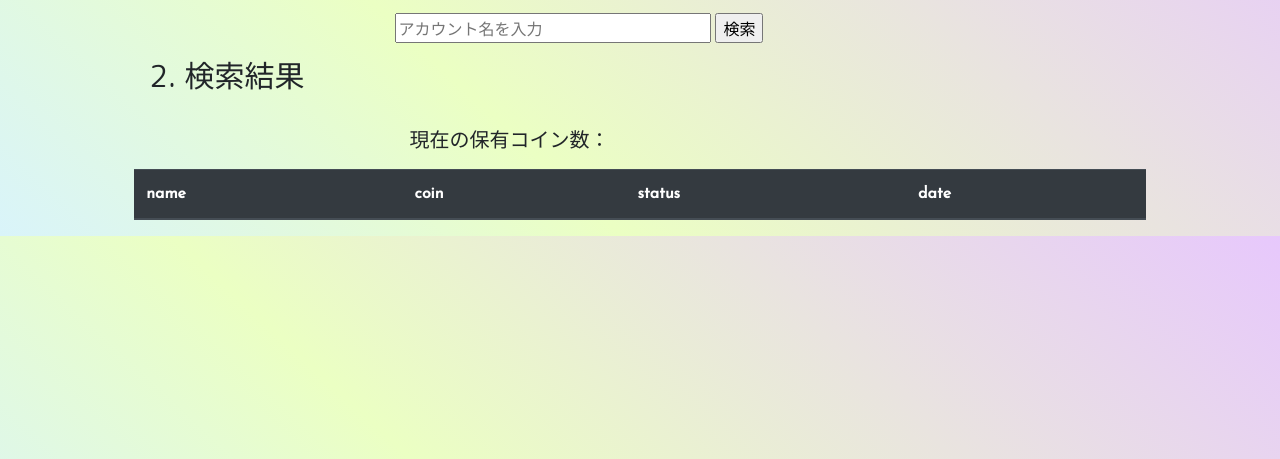
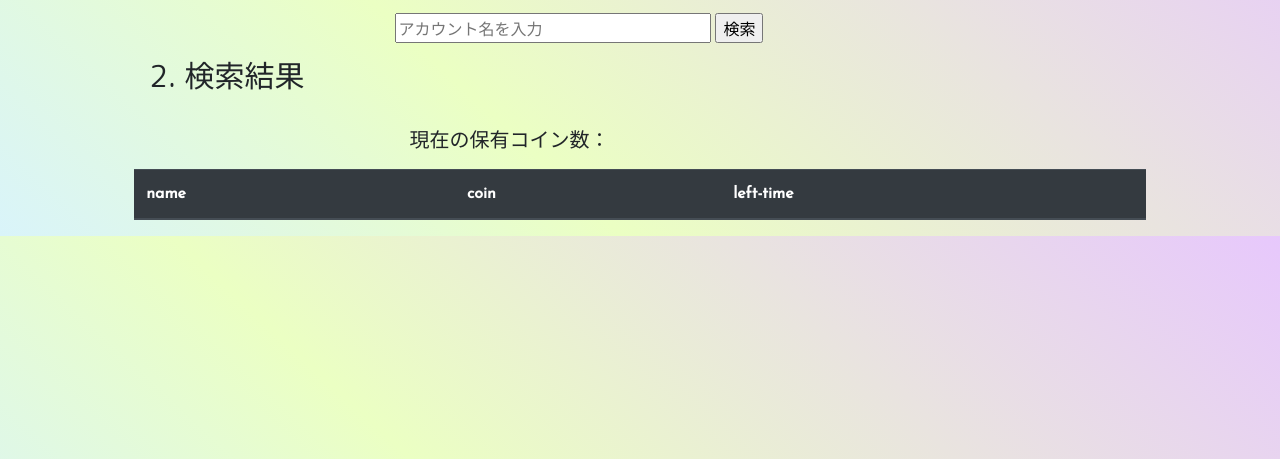
Before and after one commit to Jack0rantan/nginx-django, a Django app: template myapp/templates/coin.html in a window 1280 px wide. Shown: the part 184-643 px from the top of the page. Run offline with Django 3.2, Linux system fonts and the light colour scheme; the template is opened without the code that fills it, so the values that code supplies are empty; some libraries are stand-ins or nearby versions; some web fonts are replaced.

Commit message:
[revise] more visible 'left time'
calculate the 'left-time' from datetime.now()

```diff
--- a/myapp/templates/coin.html
+++ b/myapp/templates/coin.html
@@ -48,8 +48,7 @@ TwicasCoin Searcher
           <tr>
             <th scope="col">name</th>
             <th scope="col">coin</th>
-            <th scope="col">status</th>
-            <th scope="col">date</th>
+            <th scope="col">left-time</th>
           </tr>
         </thead>
         <tbody>
@@ -58,8 +57,7 @@ TwicasCoin Searcher
               <tr>
                 <td>{{ user.name }}</td>
                 <td>{{ user.coin }}</td>
-                <td>{{ user.status }}</td>
-                <td>{{ user.time }}</td>
+                <td>{{ user.sbst }}</td>
               </tr>
             {% endfor %}
           {% endfor %}
--- a/myapp/views.py
+++ b/myapp/views.py
@@ -6,6 +6,7 @@ import re, json
 import urllib
 import urllib.request
 from bs4 import BeautifulSoup
+import datetime
 
 from .coin import CoinController as CC
 
@@ -15,7 +16,8 @@ def index(req):
 
 
 def coin(req):
-
+    now = datetime.datetime.now() + datetime.timedelta(hours=9)
+    now = now.replace(microsecond=0)
     account = ''
 
     # アカウント名が未入力
@@ -50,7 +52,7 @@ def coin(req):
             soupGift = CC.bs4(giftUrl)
 
             # search coin
-            resEachCoin, resCount, flg = CC.getEachCoin(account, soupGift, page_i)
+            resEachCoin, resCount, flg = CC.getEachCoin(account, soupGift, page_i, now)
             print("page", page_i,"countCoin", resCount, "page", giftUrl)
             try:
                 # find Expired-coin
```
Also changed, not shown: myapp/coin.py (+9 -1 lines).
